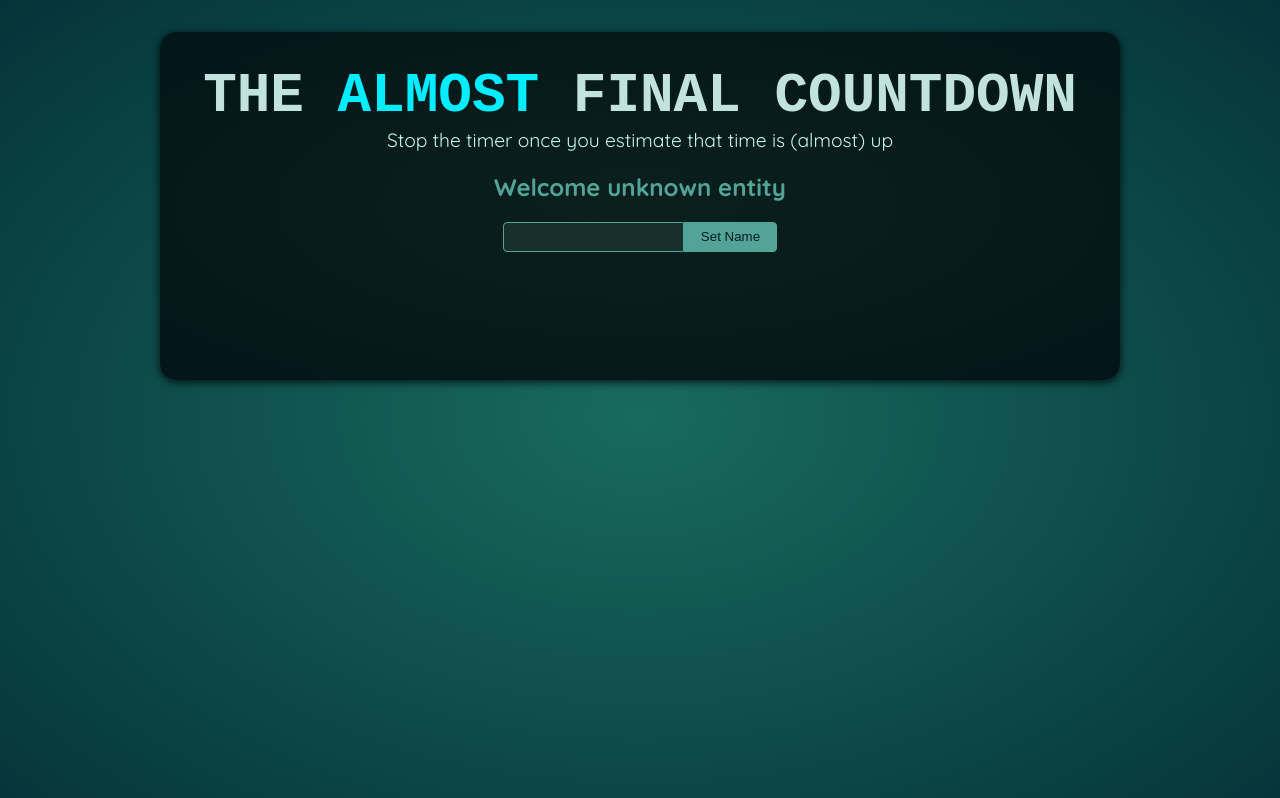
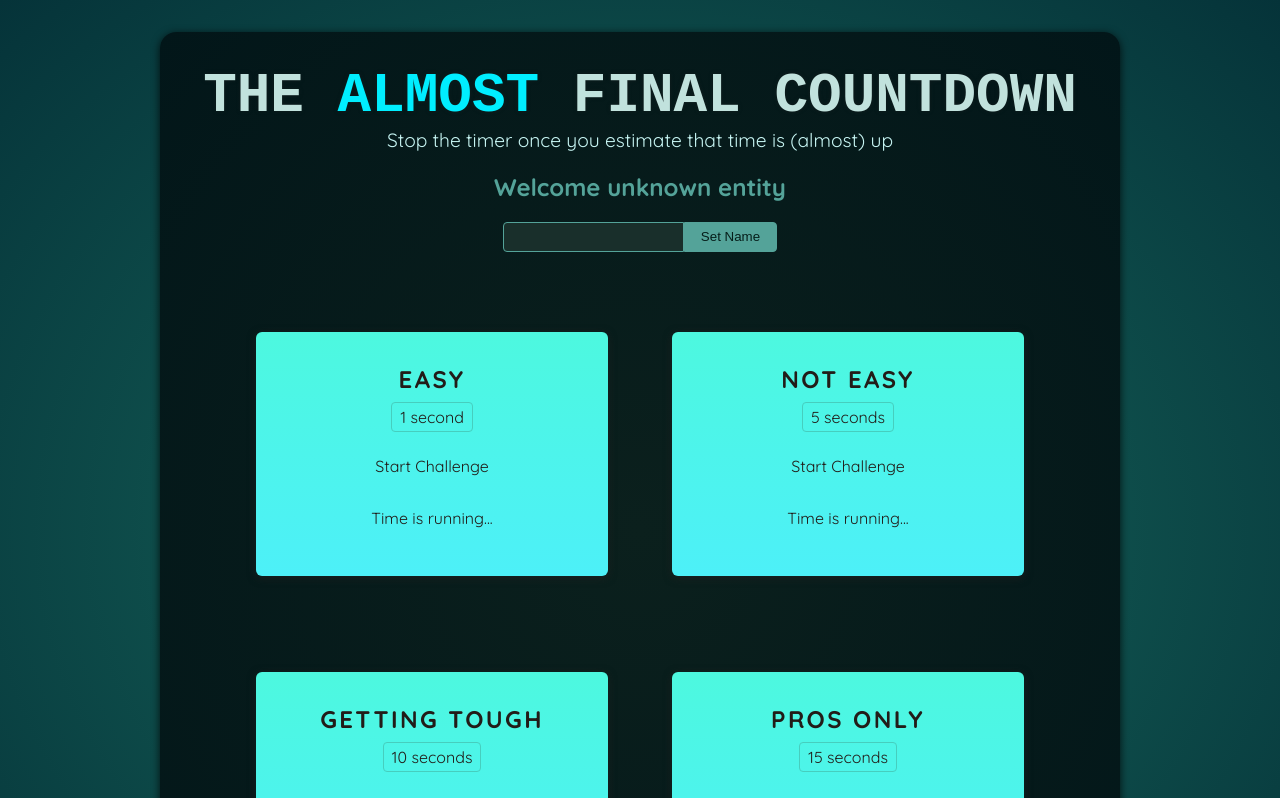
Before and after one commit to mohamuhsin/countdown, a React (Vite) app: page / in a window 1280 px wide. Shown: the top 798 px of the page. Built offline with nearby package versions, Linux system fonts and the light colour scheme; a web font is replaced by a local one.

Commit message:
created timerchallenge component

```diff
--- a/src/App.jsx
+++ b/src/App.jsx
@@ -1,10 +1,16 @@
-import Player from './components/Player.jsx';
+import Player from "./components/Player.jsx";
+import TimerChallenge from "./components/TimerChallenge.jsx";
 
 function App() {
   return (
     <>
       <Player />
-      <div id="challenges"></div>
+      <div id="challenges">
+        <TimerChallenge title="Easy" targetTime={1} />
+        <TimerChallenge title="Not Easy" targetTime={5} />
+        <TimerChallenge title="Getting Tough" targetTime={10} />
+        <TimerChallenge title="Pros Only" targetTime={15} />
+      </div>
     </>
   );
 }
--- /dev/null
+++ b/src/components/TimerChallenge.jsx
@@ -0,0 +1,12 @@
+export default function TimerChallenge({ title, targetTime }) {
+    return (
+        <section className="challenge">
+            <h2>{title}</h2>
+            <p className="challenge-time">
+                {targetTime} second{targetTime > 1 ? "s" : ""}
+            </p>
+            <p>Start Challenge</p>
+            <p className="">Time is running...</p>
+        </section>
+    );
+}
```
